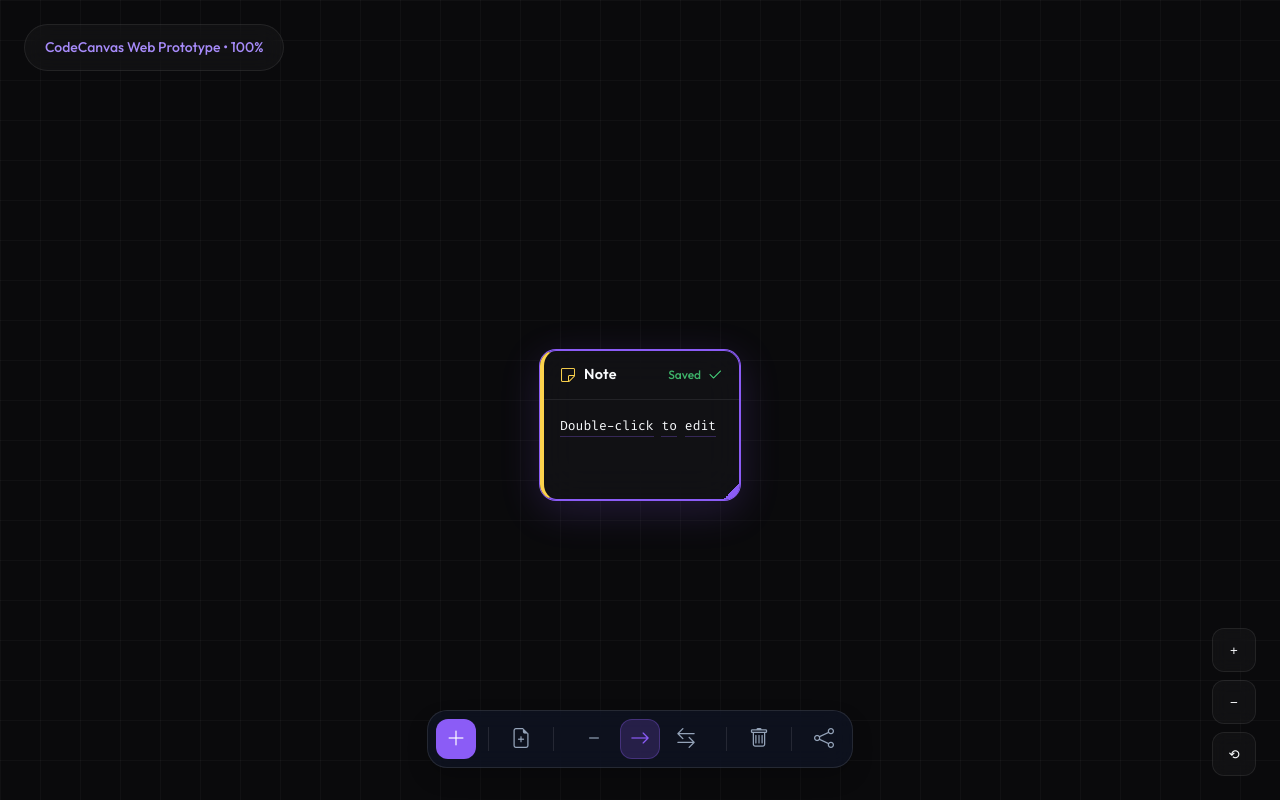
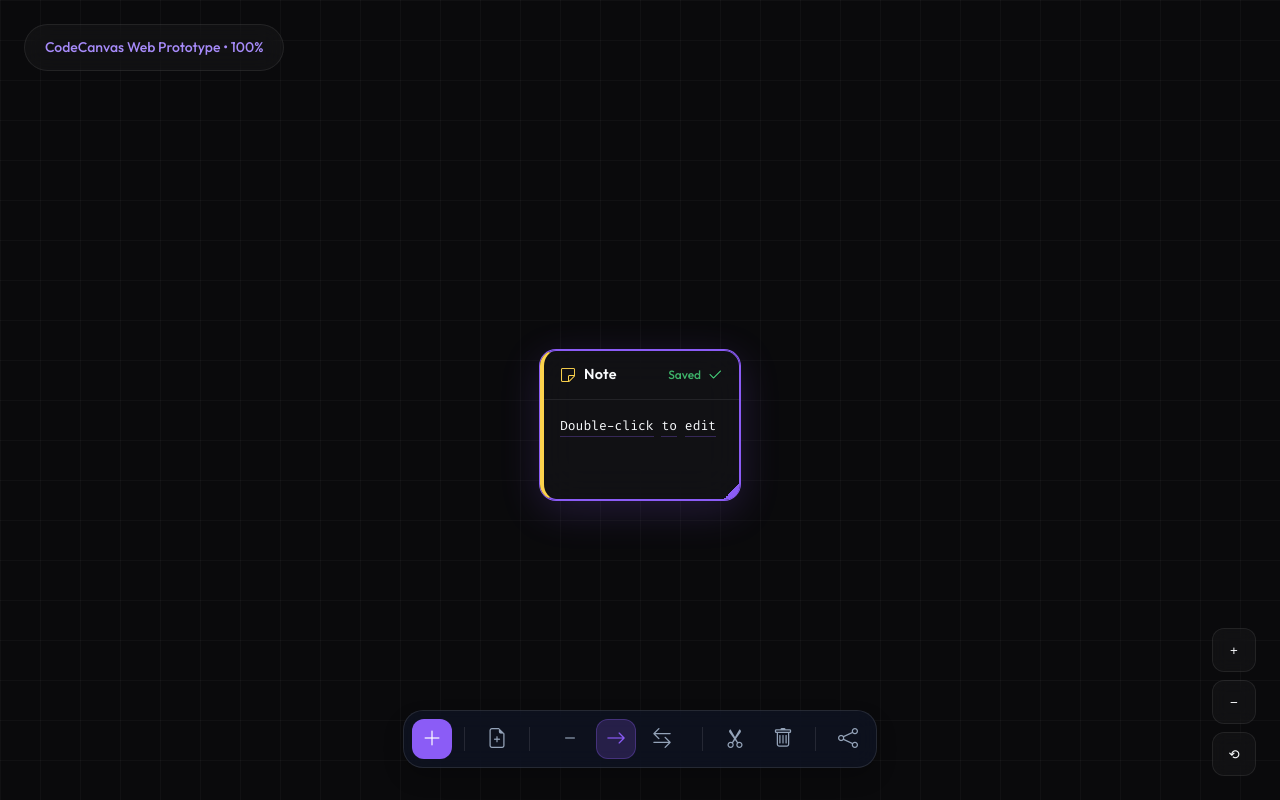
Before and after one commit to hashcodes7/codecanvas_web, a React (Vite) app: page / in a window 1280 px wide. Both pictures are taken after a click on the button 488 px from the left and 739 px from the top of the page. Built offline with nearby package versions, Linux system fonts and the light colour scheme.

Commit message:
unselect connections

```diff
--- a/src/App.tsx
+++ b/src/App.tsx
@@ -421,6 +421,10 @@
       setConnections(prev => prev.filter(c => c.id !== selectedConnectionId));
       setSelectedConnectionId(null);
     }
+  };
+
+  const unlinkNode = (nodeId: string) => {
+    setConnections(prev => prev.filter(c => c.source.nodeId !== nodeId && c.target.nodeId !== nodeId));
   };
 
   const updateConnectionStyle = (id: string, style: Partial<{ color: string, width: number }>) => {
@@ -1057,6 +1061,11 @@
         {(selectedNodeId || selectedConnectionId) && (
           <>
             <div className="toolbar-divider"></div>
+            {selectedNodeId && (
+              <button className="toolbar-btn" onClick={() => unlinkNode(selectedNodeId)} title="Unlink All Connections">
+                <i className="bi bi-scissors"></i>
+              </button>
+            )}
             <button className="toolbar-btn danger" onClick={deleteSelected} title="Delete Selected">
               <i className="bi bi-trash"></i>
             </button>
```
